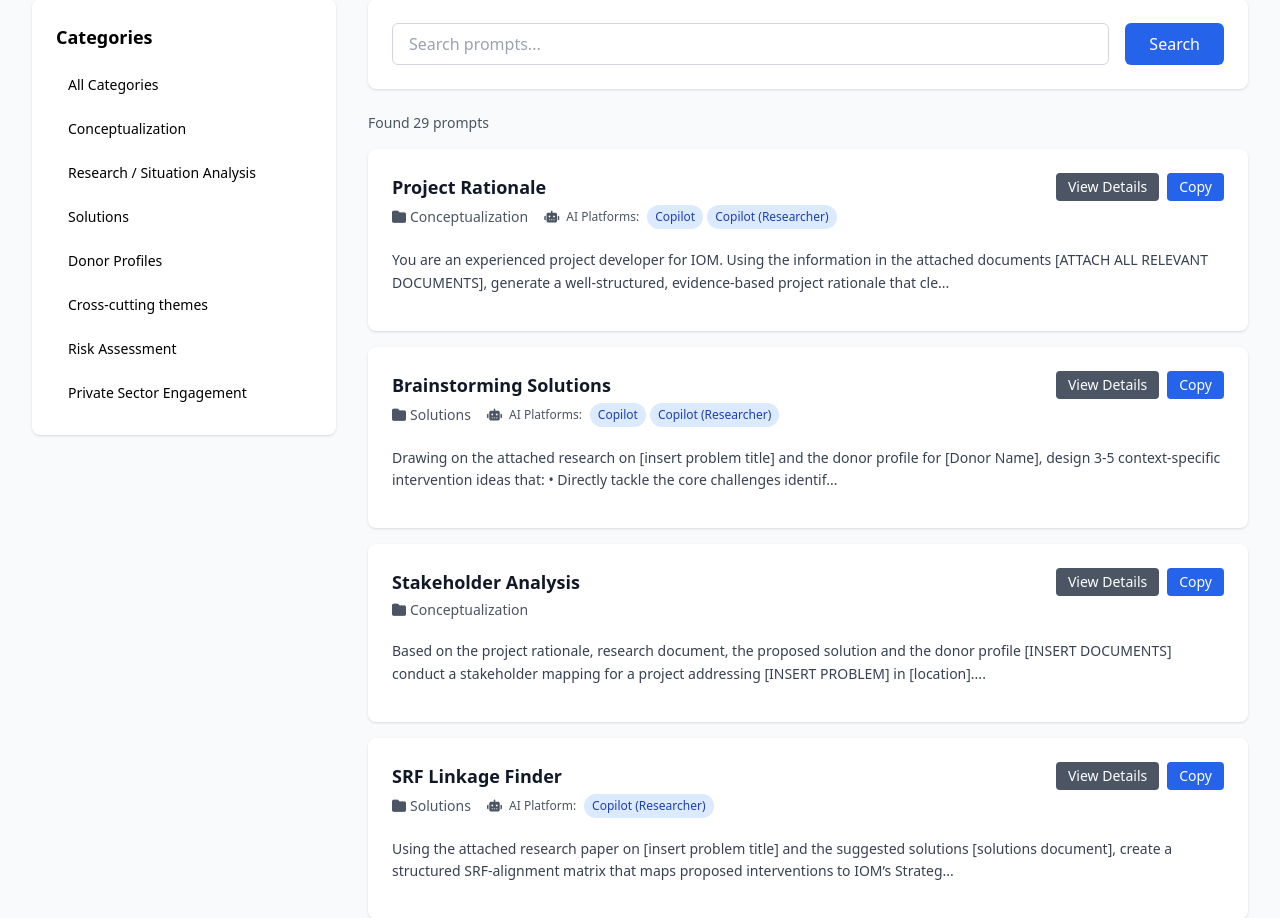
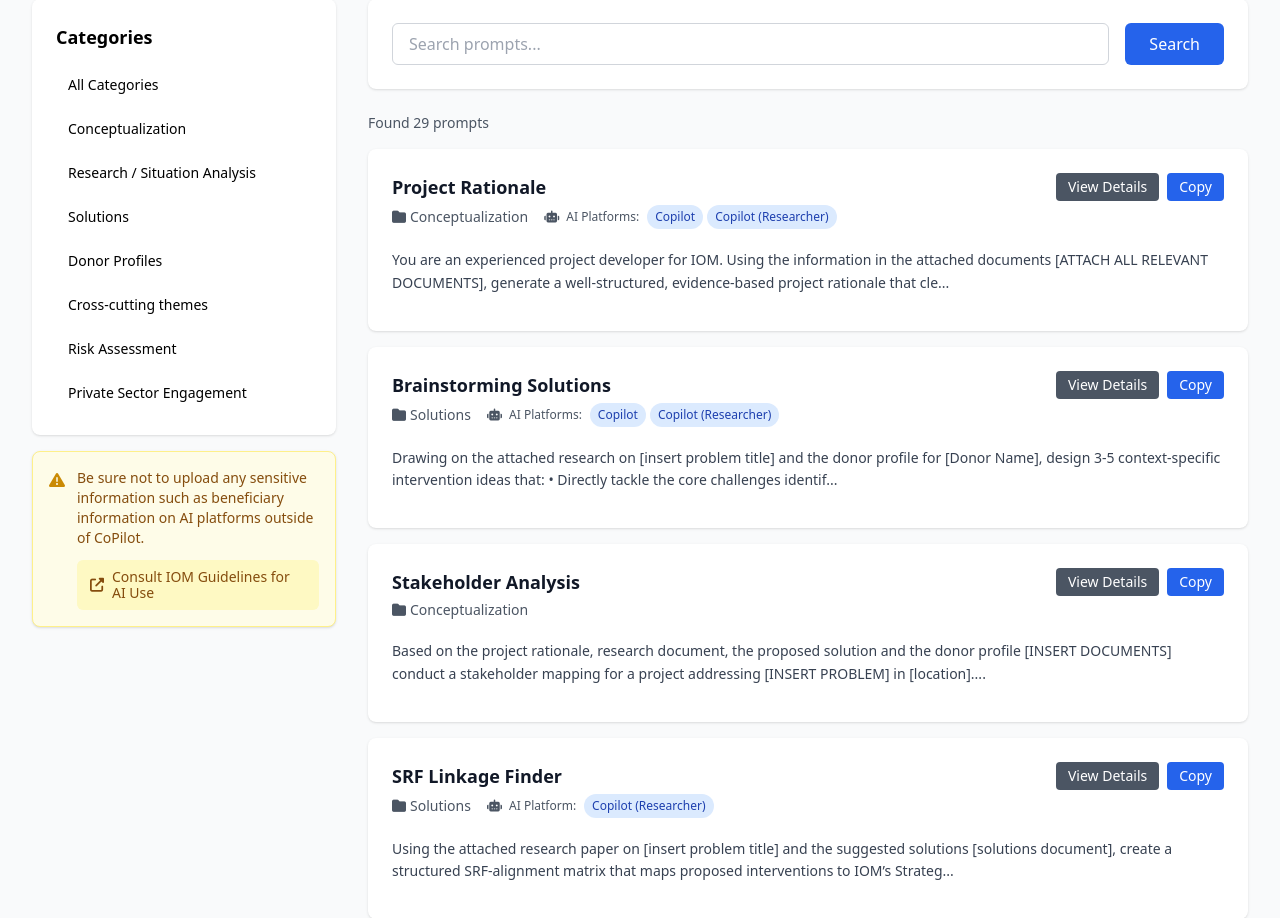
Before and after one commit to iom/Project-Development-Prompt-Library, a FastAPI app: page / in a window 1280 px wide. Shown: the part 90-1008 px from the top of the page. Run offline with FastAPI, Linux system fonts and the light colour scheme; data comes from the database, SQL or seed files in the repository; some libraries are stand-ins or nearby versions.

Commit message:
Add a disclaimer to the main page warning users about sensitive information
Add a new HTML element to app/templates/library.html displaying a disclaimer regarding sensitive information and linking to IOM AI usage guidelines.

Replit-Commit-Author: Agent
Replit-Commit-Session-Id: f6bd8fc1-7d66-493e-8ac2-a1d29ce5c3a1
Replit-Commit-Checkpoint-Type: full_checkpoint
Replit-Commit-Screenshot-Url: https://storage.googleapis.com/screenshot-production-us-central1/5f27774c-c4ad-488d-a108-0c7a91a22b3c/f6bd8fc1-7d66-493e-8ac2-a1d29ce5c3a1/X4u4MpZ

```diff
--- a/app/templates/library.html
+++ b/app/templates/library.html
@@ -8,6 +8,26 @@
             <h3 class="text-lg font-semibold mb-4">Categories</h3>
             <div id="categories" hx-get="/htmx/categories" hx-trigger="load">
                 Loading categories...
+            </div>
+        </div>
+
+        <!-- Disclaimer -->
+        <div class="bg-yellow-50 border border-yellow-200 rounded-lg shadow p-4 mt-4">
+            <div class="flex items-start">
+                <div class="flex-shrink-0">
+                    <i class="fas fa-exclamation-triangle text-yellow-600"></i>
+                </div>
+                <div class="ml-3">
+                    <p class="text-sm text-yellow-800 mb-3">
+                        Be sure not to upload any sensitive information such as beneficiary information on AI platforms outside of CoPilot.
+                    </p>
+                    <a href="https://iomint.sharepoint.com/sites/ICTdept/SitePages/IOM-Guidelines-for-the-Ethical-and-Responsible-Use-of-Artificial-Intelligence.aspx?CT=1750840498786&OR=OWA-NT-Mail&CID=4eb0963a-8bcc-ef8a-c59d-f5e708b7df0a&csf=1&web=1&e=7E6WKT"
+                       target="_blank"
+                       class="inline-flex items-center px-3 py-2 border border-transparent text-sm leading-4 font-medium rounded-md text-yellow-800 bg-yellow-100 hover:bg-yellow-200 focus:outline-none focus:ring-2 focus:ring-offset-2 focus:ring-yellow-500">
+                        <i class="fas fa-external-link-alt mr-2"></i>
+                        Consult IOM Guidelines for AI Use
+                    </a>
+                </div>
             </div>
         </div>
     </div>
```
Also changed, not shown: 1 other file.
